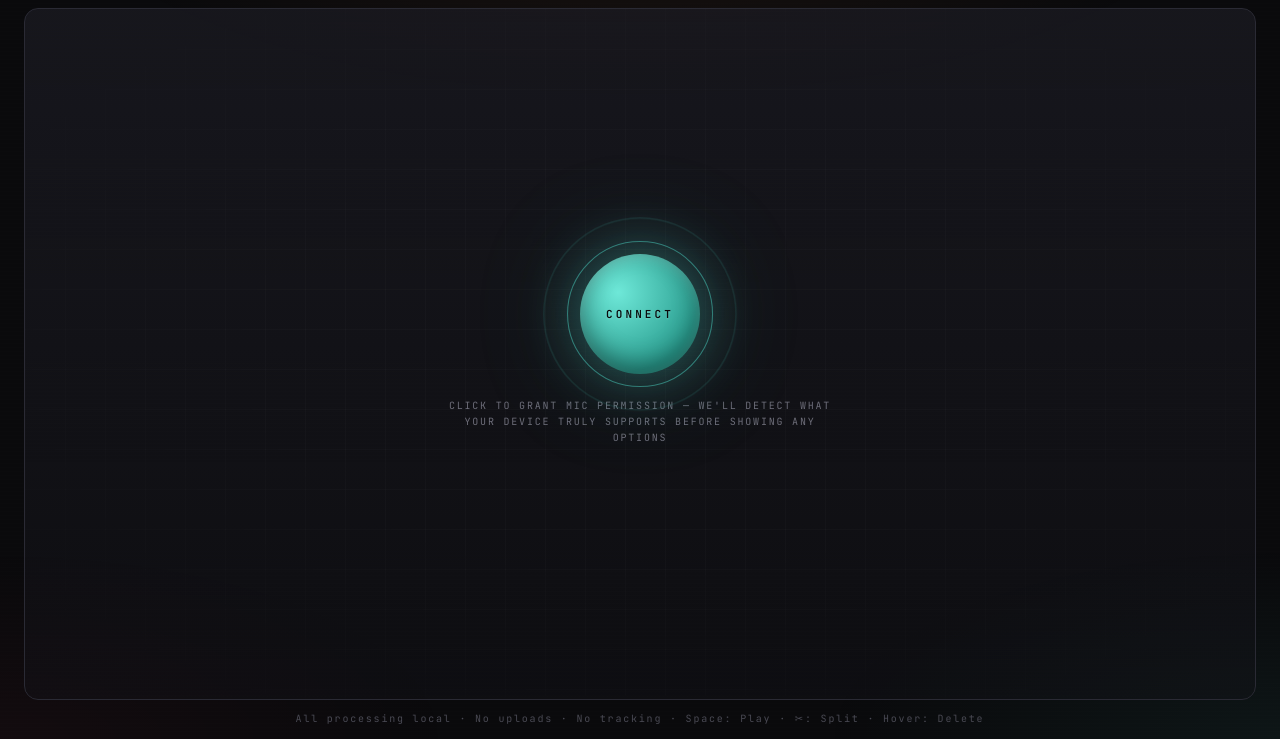
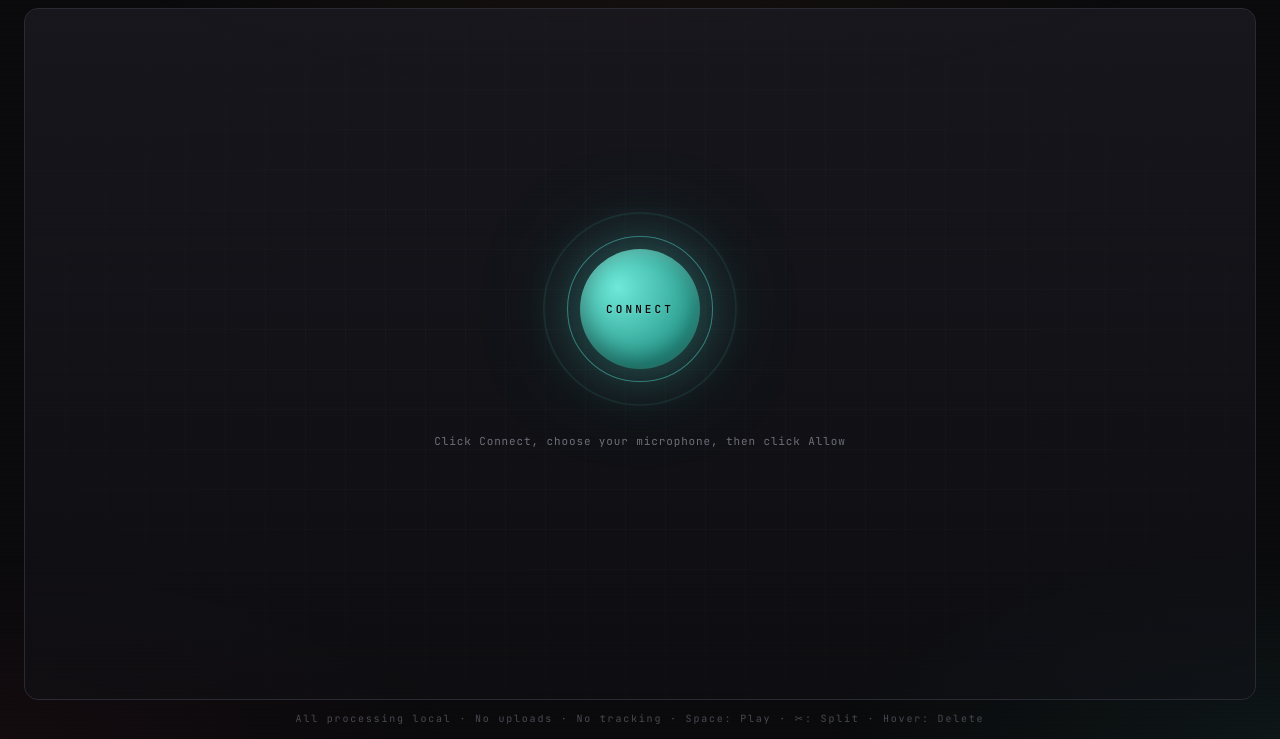
Before and after one commit to dave-ying/nemo-recorder, a website with bundled scripts: page index.html in a window 1280 px wide. Shown: the part 61-800 px from the top of the page. Built offline with nearby package versions, Linux system fonts and the light colour scheme.

Commit message:
feat: simplify Connect hint text and increase spacing

```diff
--- a/index.html
+++ b/index.html
@@ -36,7 +36,7 @@
           <span class="btn-label">CONNECT</span>
         </button>
         <div class="connect-hint">
-          Click to grant mic permission — we'll detect what your device truly supports before showing any options
+          Click Connect, choose your microphone, then click Allow
         </div>
       </div>
 
--- a/styles.css
+++ b/styles.css
@@ -79,7 +79,7 @@ body::after {
   letter-spacing: 0.28em; text-transform: uppercase; text-shadow: 0 1px 2px rgba(255,255,255,0.2);
 }
 .connect-button .btn-label { color: #0a0a0c; }
-.connect-hint { margin-top: 24px; font-family: 'JetBrains Mono', monospace; font-size: 10px; color: var(--fg-muted); letter-spacing: 0.18em; text-transform: uppercase; max-width: 400px; line-height: 1.6; }
+.connect-hint { margin-top: 64px; font-family: 'JetBrains Mono', monospace; font-size: 11px; color: var(--fg-muted); letter-spacing: 0.08em; max-width: 440px; line-height: 1.6; }
 
 .ready-view { gap: 16px; justify-content: flex-start; }
 .mic-info {
```
